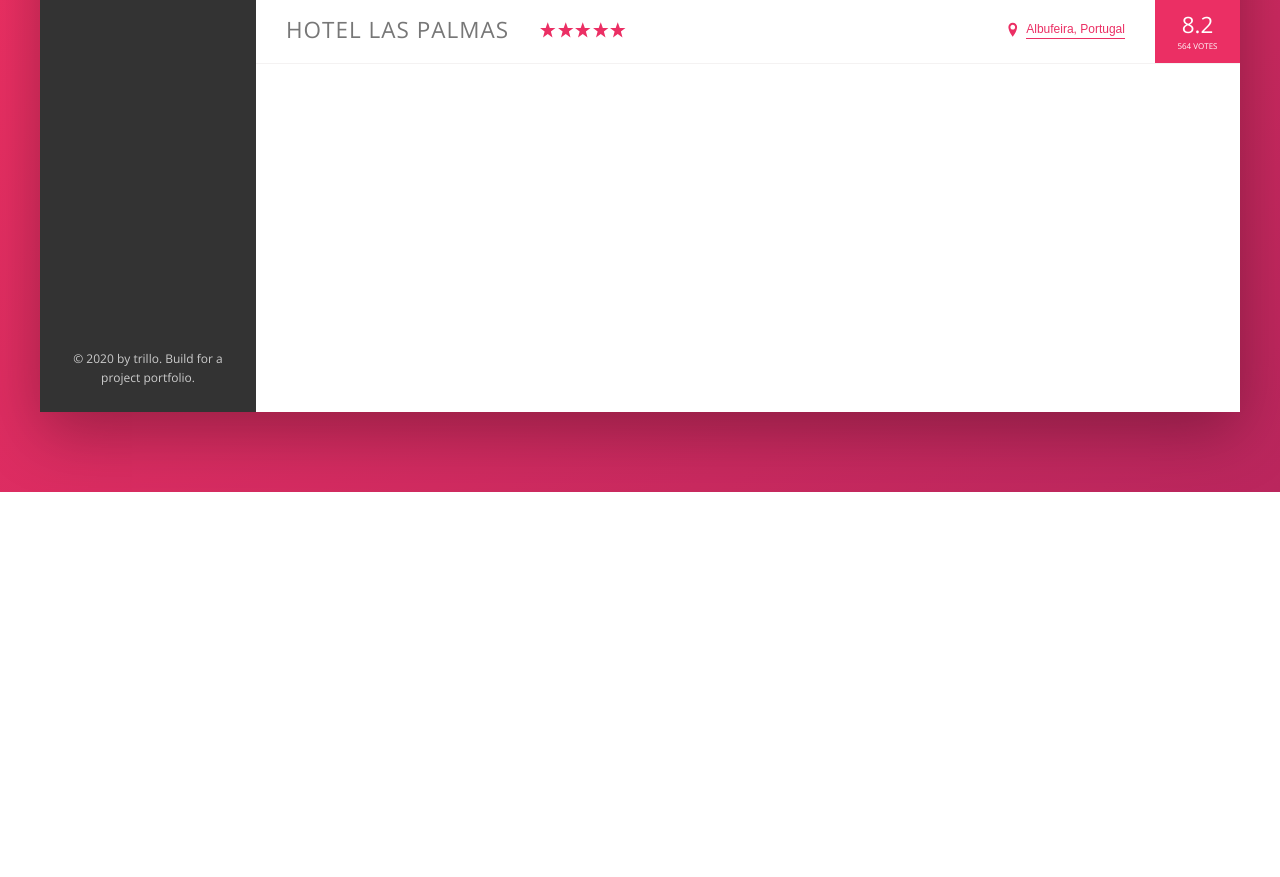
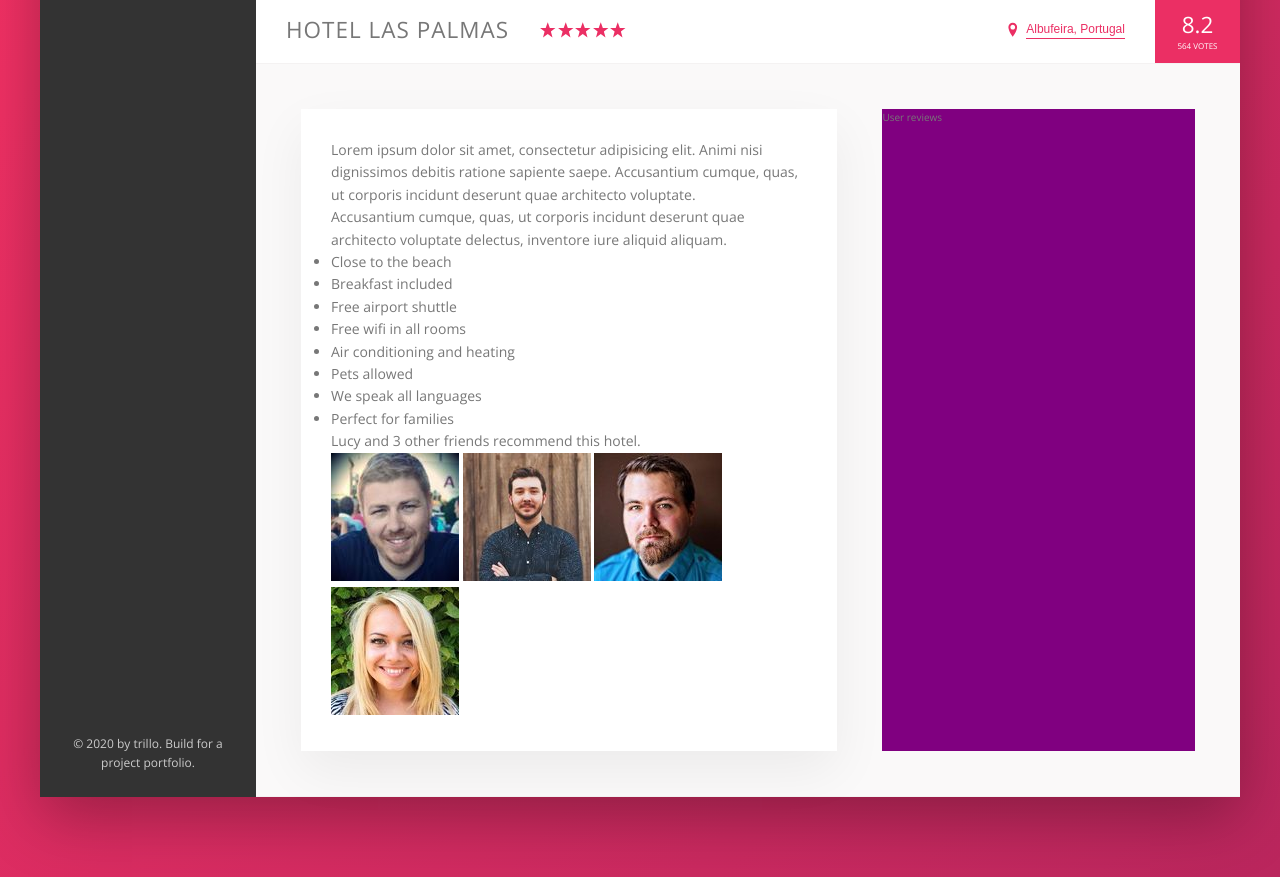
Before and after one commit to NightmanCZ90/Trillo, a website: page index.html in a window 1280 px wide. Shown: the part 538-1415 px from the top of the page. Before the commit the page ends 1030 px from the top, so only its background shows below. Drawn offline with nearby package versions, Linux system fonts and the light colour scheme.

Commit message:
description section part 1

```diff
--- a/index.html
+++ b/index.html
@@ -133,6 +133,41 @@
                             <div class="overview__rating-count">564 votes</div>
                         </div>
                     </div>
+
+                    <div class="detail">
+                        <div class="description">
+                            <p class="paragraph">
+                                Lorem ipsum dolor sit amet, consectetur adipisicing elit. Animi nisi dignissimos debitis ratione sapiente saepe. Accusantium cumque, quas, ut corporis incidunt deserunt quae architecto voluptate.
+                            </p>
+                            <p class="paragraph">
+                                Accusantium cumque, quas, ut corporis incidunt deserunt quae architecto voluptate delectus, inventore iure aliquid aliquam.
+                            </p>
+                            <ul class="list">
+                                <li class="list__item">Close to the beach</li>
+                                <li class="list__item">Breakfast included</li>
+                                <li class="list__item">Free airport shuttle</li>
+                                <li class="list__item">Free wifi in all rooms</li>
+                                <li class="list__item">Air conditioning and heating</li>
+                                <li class="list__item">Pets allowed</li>
+                                <li class="list__item">We speak all languages</li>
+                                <li class="list__item">Perfect for families</li>
+                            </ul>
+                            <div class="recommend">
+                                <p class="recommend__count">
+                                    Lucy and 3 other friends recommend this hotel.
+                                </p>
+                                <div class="recommend__friends">
+                                    <img src="img/user-3.jpg" alt="Friend 1" class="recommend__photo">
+                                    <img src="img/user-4.jpg" alt="Friend 2" class="recommend__photo">
+                                    <img src="img/user-5.jpg" alt="Friend 3" class="recommend__photo">
+                                    <img src="img/user-6.jpg" alt="Friend 4" class="recommend__photo">
+                                </div>
+                            </div>
+                        </div>
+                        <div class="user-reviews">
+                            User reviews
+                        </div>
+                    </div>
                 </main>
             </div>
         </div>
--- a/sass/_base.scss
+++ b/sass/_base.scss
@@ -29,7 +29,12 @@ Grey dark 3: #999
   --color-grey-dark-1: #333;
   --color-grey-dark-2: #777;
   --color-grey-dark-3: #999;
-  --shadow-dark: 0 2rem 6rem rgba(0, 0, 0, .3);
+
+  --shadow-dark: 0 2rem 6rem rgba(0,0,0,.3);
+  --shadow-light: 0 2rem 5rem rgba(0,0,0,.06);
+
+  --line: 1px solid var(--color-grey-light-2);
+
 }
 
 * {
--- a/sass/_components.scss
+++ b/sass/_components.scss
@@ -204,7 +204,7 @@
 .overview {
   display: flex;
   align-items: center;
-  border-bottom: 1px solid var(--color-grey-light-2);
+  border-bottom: var(--line);
 
   &__heading {
     font-size: 2.25rem;
--- a/sass/_layout.scss
+++ b/sass/_layout.scss
@@ -11,7 +11,7 @@
   font-size: 1.4rem;
   height: 7rem;
   background-color: #fff;
-  border-bottom: 1px solid var(--color-grey-light-2);
+  border-bottom: var(--line);
 
   display: flex;
   justify-content: space-between;
@@ -35,8 +35,26 @@
 .hotel-view {
   background-color: #fff;
 
-  //TEST
-  height: 80rem;
-
   flex: 1;
 }
+
+.detail {
+  display: flex;
+  padding: 4.5rem;
+  background-color: var(--color-grey-light-1);
+  border-bottom: var(--line);
+}
+
+.description {
+  font-size: 1.4rem;
+  background-color: #fff;
+  box-shadow: var(--shadow-light);
+  padding: 3rem;
+  flex: 0 0 60%;
+  margin-right: 4.5rem;
+}
+
+.user-reviews {
+  background-color: purple;
+  flex: 1;
+}
```
Also changed, not shown: css/style.css.
